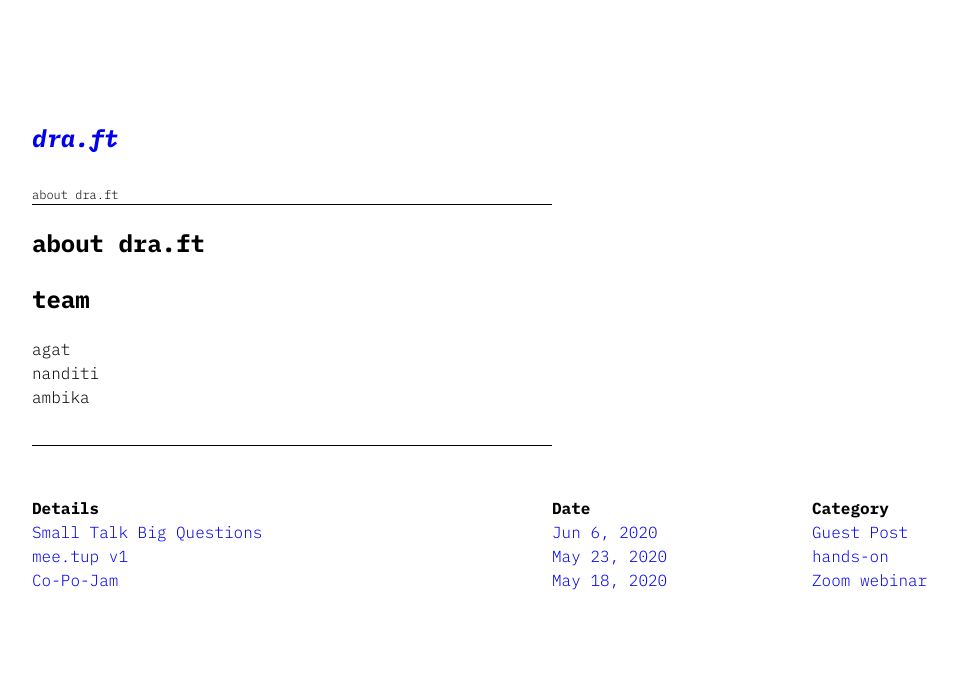
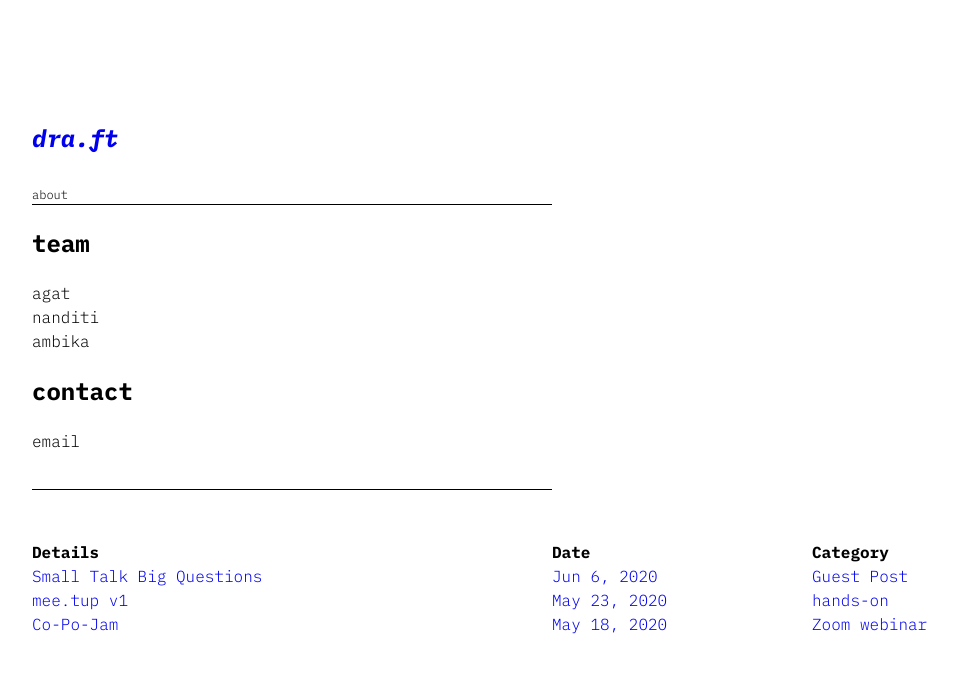
Before and after one commit to dra-ft/dra-ft.github.io, a Jekyll site: the page built from about.md, in a window 1280 px wide. Shown: the top 673 px of the page, without its empty margins (88-1046 px from the left). Built offline with Jekyll 4.4.1, drawn with Linux system fonts in a browser that asks for light colours; our own code applies the rules of GitHub Pages for plain Markdown files.

Commit message:
Update about.md

```diff
--- a/about.md
+++ b/about.md
@@ -1,10 +1,12 @@
 ---
 layout: post
+title: about
 ---
-## about dra.ft
-
 
 ## team
 agat<br />
 nanditi<br />
 ambika<br />
+
+## contact
+email
```
